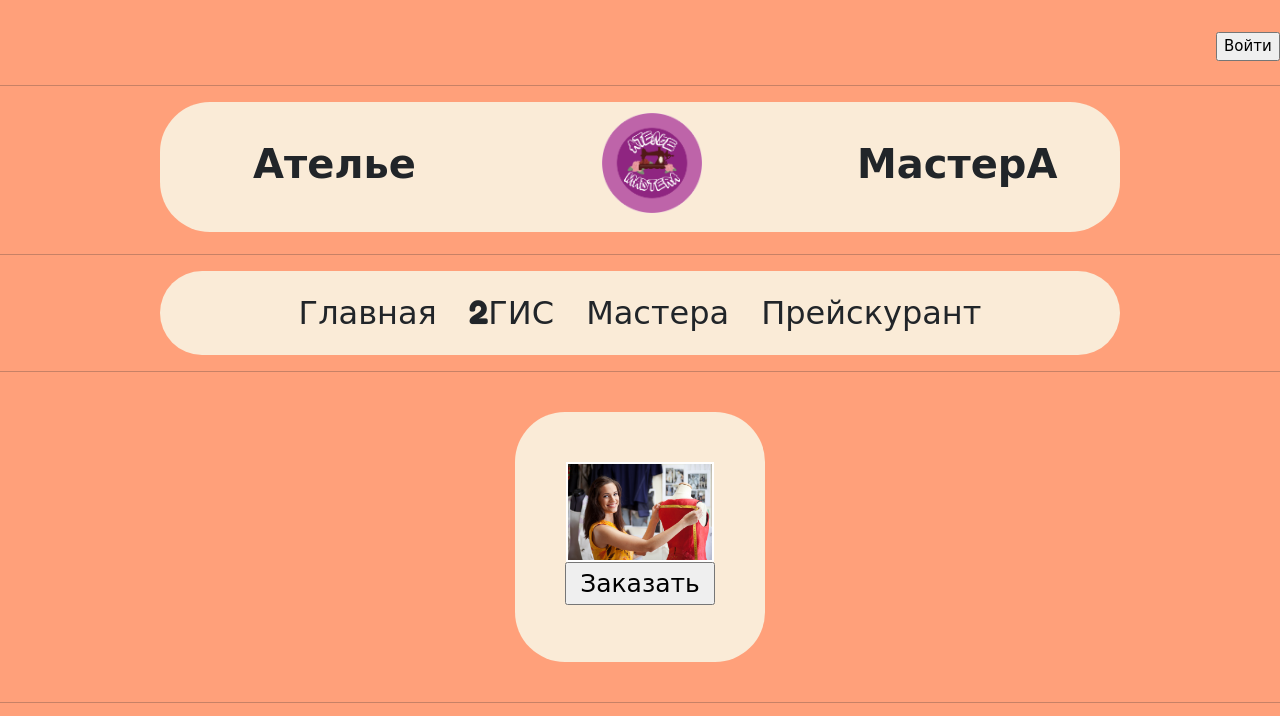
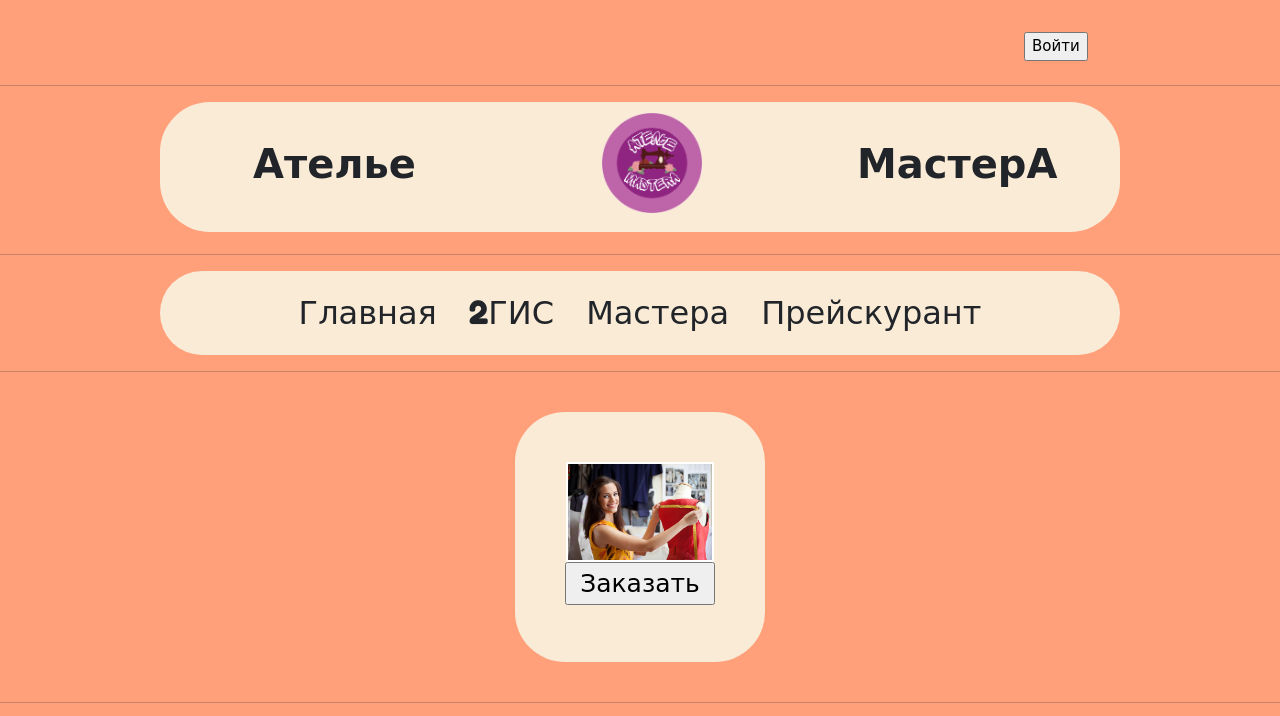
Before and after one commit to ateliemastera/ateliermastera.github.io, a plain HTML site: page index.html in a window 1280 px wide. Shown: the top 716 px of the page. Drawn offline with nearby package versions, Linux system fonts and the light colour scheme.

Commit message:
Update index.html

```diff
--- a/index.html
+++ b/index.html
@@ -8,7 +8,7 @@
         <link rel="stylesheet" href="style.css">
         <link rel="preconnect" href="https://fonts.gstatic.com">
         <link href="https://fonts.googleapis.com/css2?family=Acme&family=Fredoka+One&display=swap" rel="stylesheet">
-        <div class = "navbar" style="margin-right: 5%; margin-left: 95%;"><center>
+        <div class = "navbar" style="margin-right: 10%; margin-left: 80%;"><center>
           <a href="https://drive.google.com/drive/folders/1JBiA9AvXosImzaqALblu68DB8W3-6lkn"><input type="button" name="Заказать" value="Войти" style="font-size: 15px; color: black;"></a>
         </center>
         </div>
```
